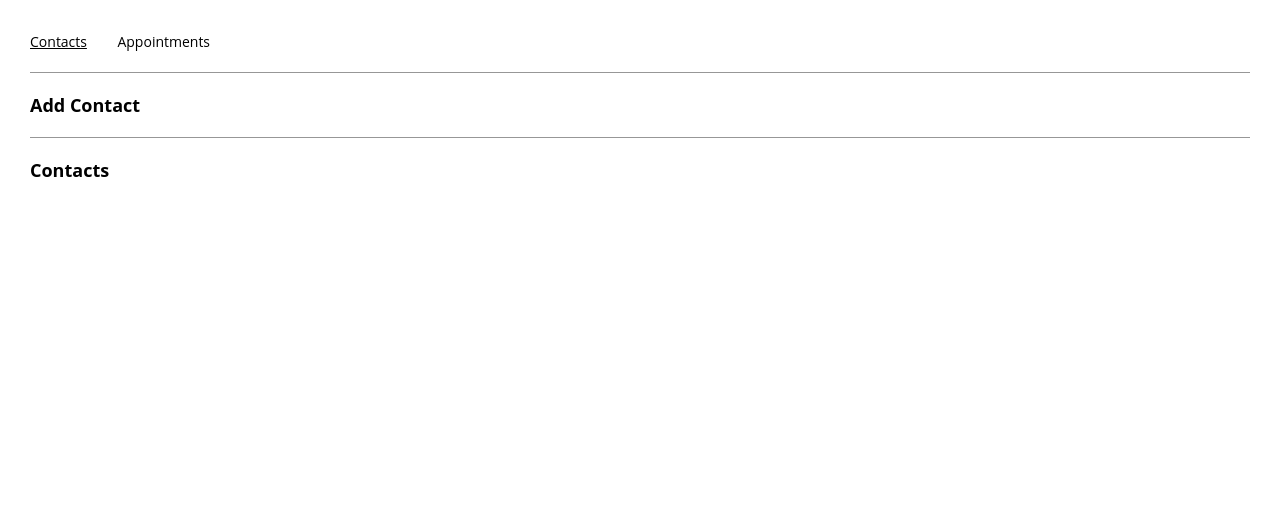
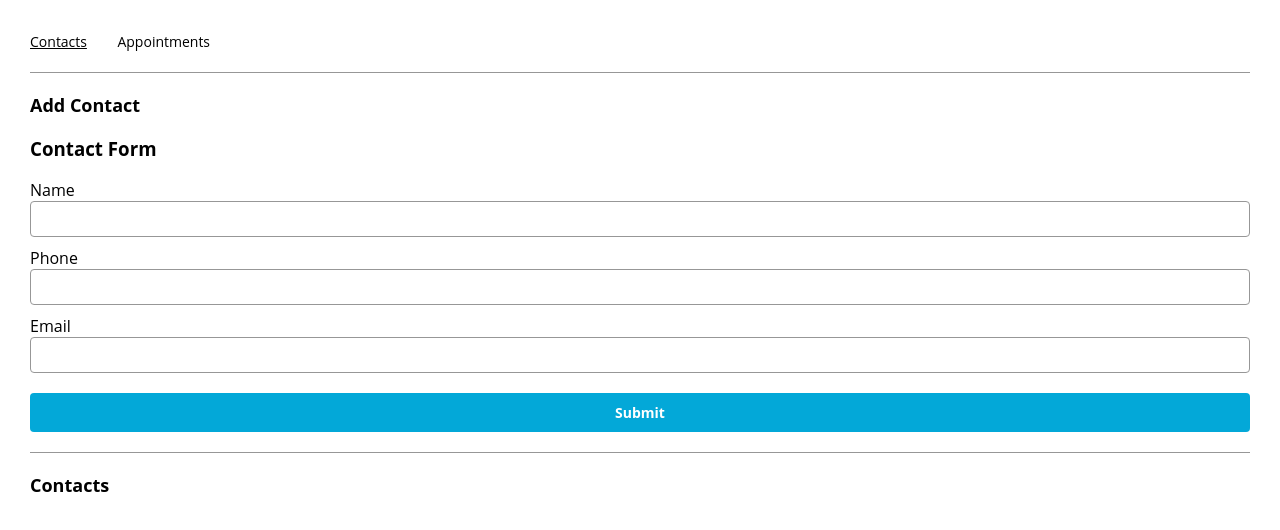
Before and after one commit to aleksandr-efimenko/appointment-planner-codeacademy, a React (Create React App) app: page /contacts in a window 1280 px wide. Shown: the top 530 px of the page. Built offline with nearby package versions, Linux system fonts and the light colour scheme.

Commit message:
add new contact to the contact page array function complete

```diff
--- a/src/App.js
+++ b/src/App.js
@@ -1,7 +1,7 @@
 import { useState } from 'react';
 import { BrowserRouter, Route, Routes, NavLink, Navigate } from 'react-router-dom';
 import AppointmentsPage from './containers/appointmentPage/AppointmentPage';
-import ContactPage from './containers/contactPage/ContactPage';
+import ContactPage from './containers/contactsPage/ContactsPage';
 
 
 function App() {
@@ -11,6 +11,23 @@ function App() {
     CONTACTS: "/contacts",
     APPIONTMENTS: "/appointments",
   };
+  const addContact = (name, phone, email) => {
+    setContacts(contacts => [...contacts, {
+      name: name,
+      phone: phone,
+      email: email
+    }]);
+  }
+
+  const addAppointment = (title, contact, date, time) => {
+    setAppointments(appointments => [...appointments,
+      {
+        title: title,
+        contact: contact,
+        date: date,
+        time: time
+      }]);
+  }
 
   return (
     <>
@@ -26,8 +43,12 @@ function App() {
       <main>
           <Routes>
             <Route exact path='/' element={<Navigate replace to={ROUTES.CONTACTS} />} />
-            <Route path={ROUTES.CONTACTS} element={<ContactPage />} />
-            <Route path={ROUTES.APPIONTMENTS} element={<AppointmentsPage />} />
+            <Route
+              path={ROUTES.CONTACTS}
+              element={<ContactPage contacts={contacts} addContact={addContact}  />} />
+            <Route
+              path={ROUTES.APPIONTMENTS}
+              element={<AppointmentsPage appointments={appointments} addAppointment={addAppointment} />} />
             <Route path='/*' element={<Navigate replace to={ROUTES.CONTACTS}/>} />
           </Routes>
       </main>
--- a/src/components/contactForm/ContactForm.js
+++ b/src/components/contactForm/ContactForm.js
@@ -1,7 +1,41 @@
 import React from 'react'
 
-export default function ContactForm() {
+export default function ContactForm(
+  {
+    name,
+    setName,
+    phone,
+    setPhone,
+    email,
+    setEmail,
+    handleSubmit
+  }
+) {
+  const onNameChange = (e) => {
+    setName(e.target.value);
+  }
+  const onPhoneChange = (e) => {
+    setPhone(e.target.value);
+  }
+  const onEmailChange = (e) => {
+    setEmail(e.target.value);
+  }
+  const pattern = "[1-9][0-9]{2}-[1-9][0-9]{2}-[0-9]{4}";
   return (
-    <div>ContactForm</div>
+    <div>
+      <h3>Contact Form</h3>
+      <form onSubmit={handleSubmit}>
+        <label>Name
+          <input type='text' value={name} onChange={onNameChange} />
+        </label>
+        <label>Phone
+          <input type='tel' value={phone} onChange={onPhoneChange} />
+        </label>
+        <label>Email
+          <input type='email' value={email} onChange={onEmailChange} />
+        </label>
+        <input type='submit' />
+      </form>
+    </div>
   )
 }
--- a/src/containers/appointmentPage/AppointmentPage.js
+++ b/src/containers/appointmentPage/AppointmentPage.js
@@ -1,6 +1,6 @@
 import React from 'react'
 
-export default function AppointmentPage() {
+export default function AppointmentPage({appointments, addAppointment}) {
     const handleSubmit = (e) => {
         e.preventDefault();
 
--- a/src/containers/contactPage/ContactPage.js
+++ /dev/null
@@ -1,19 +0,0 @@
-import React from 'react'
-
-export default function ContactPage() {
-    const handleSubmit = (e) => {
-        e.preventDefault();
-
-    }
-    return (
-        <div>
-            <section>
-                <h2>Add Contact</h2>
-            </section>
-            <hr />
-            <section>
-                <h2>Contacts</h2>
-            </section>
-        </div>
-    )
-}
--- /dev/null
+++ b/src/containers/contactsPage/ContactsPage.js
@@ -0,0 +1,46 @@
+import React, {useState, useEffect} from 'react'
+import ContactForm from '../../components/contactForm/ContactForm';
+import TileList from '../../components/tileList/TileList';
+
+export default function ContactPage({contacts, addContact}) {
+    const [name, setName] = useState('');
+    const [phone, setPhone] = useState('');
+    const [email, setEmail] = useState('');
+    const [isDuplicateName, setIsDuplicateName] = useState(false);
+    const handleSubmit = (e) => {
+        e.preventDefault();
+        if (!isDuplicateName) {
+            addContact(name, phone, email);
+            setName('');
+            setPhone('');
+            setEmail('');
+        }
+    }
+    useEffect(() =>
+    {
+        if (contacts.some(el => el.name === name)) {
+            setIsDuplicateName(true);
+        }
+    }, [name])
+    return (
+        <div>
+            <section>
+                <h2>Add Contact</h2>
+                <ContactForm
+                    handleSubmit={handleSubmit}
+                    name={name}
+                    setName={setName}
+                    phone={phone}
+                    setPhone={setPhone}
+                    email={email}
+                    setEmail={setEmail}
+                />
+            </section>
+            <hr />
+            <section>
+                <h2>Contacts</h2>
+                <TileList contacts={contacts} />
+            </section>
+        </div>
+    )
+}
```
